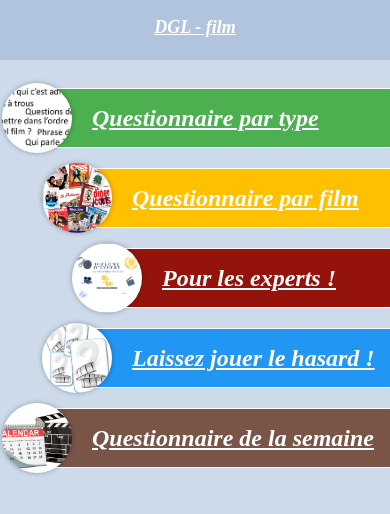
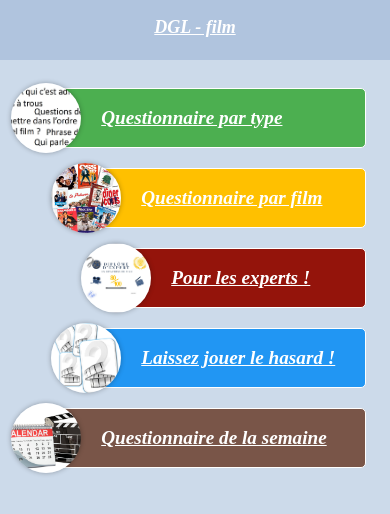
Before and after one commit to GodefroyL/questionnaire-film, a Jekyll site: the page built from index.html, in a window 390 px wide. Shown: the top 514 px of the page. Built offline with Jekyll 4.4.1, drawn with Linux system fonts in a browser that asks for light colours.

Commit message:
adaptation tel v2

```diff
--- a/static/css/accueil.css
+++ b/static/css/accueil.css
@@ -47,8 +47,10 @@ span {
     .accueil {
     border-top-right-radius: 0px;
     border-bottom-right-radius: 0px;
+    padding-right: 5%;
+    width: 90%;
     }
-    span {
+    .bouton_accueil span {
         font-size: 1.2rem;
     }
 }
```
